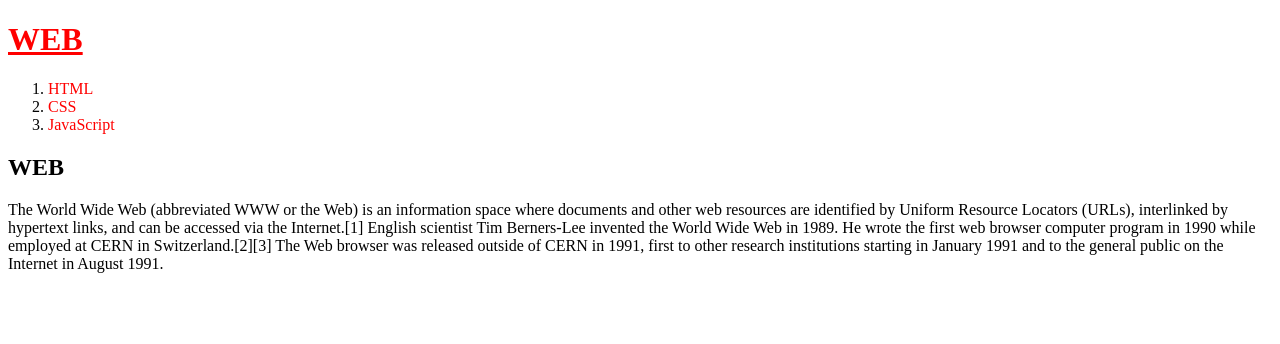
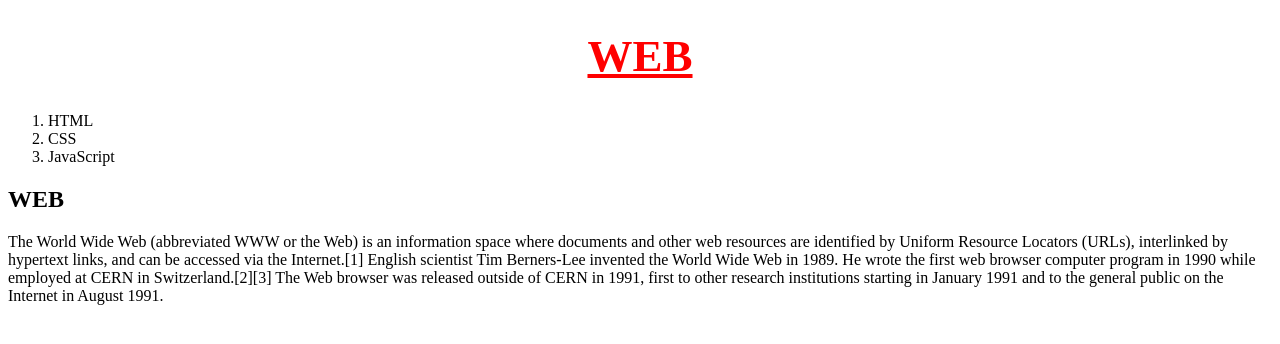
Before and after one commit to across0406/OpenTutorials, a plain HTML site: page index.html in a window 1280 px wide. Drawn offline with Linux system fonts and the light colour scheme.

Commit message:
Applying style with user defined class and pseudo-class.

```diff
--- a/index.html
+++ b/index.html
@@ -5,24 +5,51 @@
     <title>WEB - Welcome</title>
     <meta charset="utf-8" />
     <style>
-        a {
+        a:link {
+            color: black;
+            text-decoration: none;
+        }
+
+        a:visited {
+            color: gray;
+            text-decoration: none;
+        }
+
+        a.current {
             color: red;
-            text-decoration: none;
+            text-decoration: underline;
+        }
+
+        h1 {
+            text-align: center;
+            font-size: 45px;
         }
     </style>
 </head>
 
 <body>
     <h1>
-        <a href="index.html" style="text-decoration: underline;">
+        <a href="index.html" class="current">
             WEB
         </a>
     </h1>
 
     <ol>
-        <li><a href="html/html-intro.html">HTML</a></li>
-        <li><a href="css/css-intro.html">CSS</a></li>
-        <li><a href="js/js-intro.html">JavaScript</a></li>
+        <li>
+            <a href="html/html-intro.html">
+                HTML
+            </a>
+        </li>
+        <li>
+            <a href="css/css-intro.html">
+                CSS
+            </a>
+        </li>
+        <li>
+            <a href="js/js-intro.html">
+                JavaScript
+            </a>
+        </li>
     </ol>
 
     <h2>WEB</h2>
```
Also changed, not shown: css/css-intro.html (+18 -3 lines), html/html-intro.html (+19 -4 lines), js/js-intro.html (+18 -3 lines).
